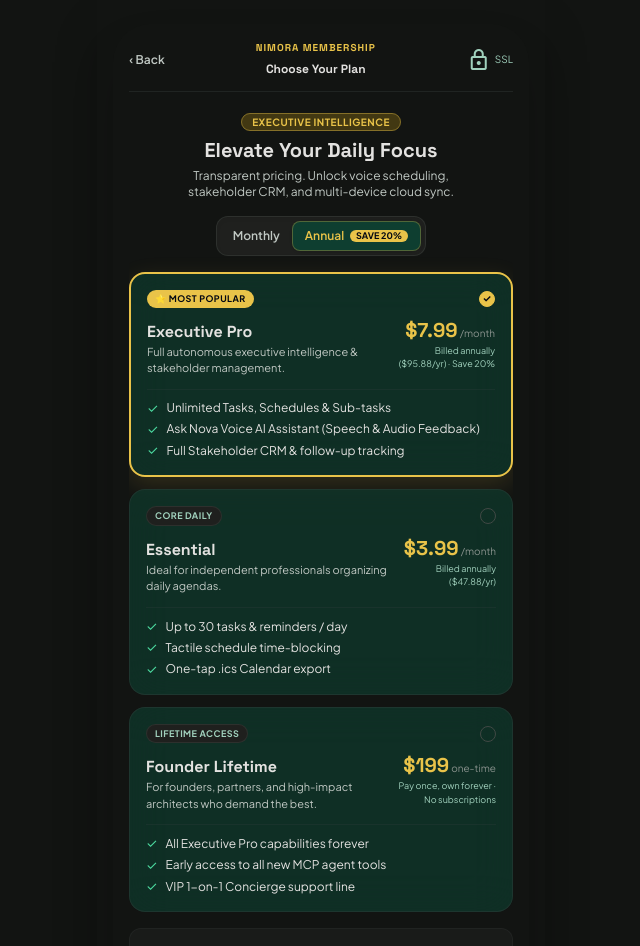
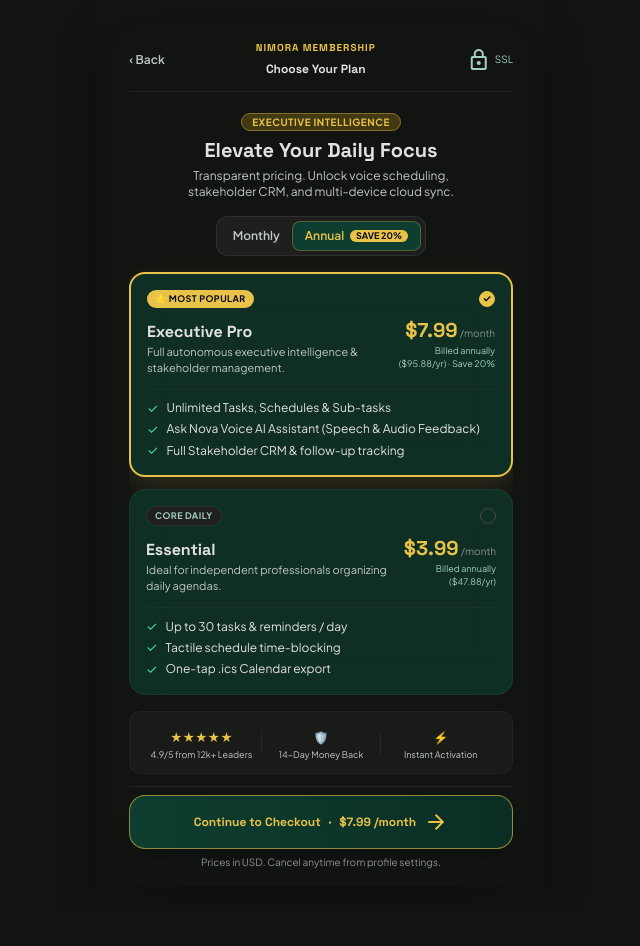
Before and after one commit to sudarshaancreations-debug/daily-planner-, a Next.js app: page /payments in a window 1280 px wide. Shown: the top 946 px of the page, without its empty margins (319-959 px from the left). After the commit the page ends 910 px from the top, so only its background shows below. Built offline with nearby package versions, Linux system fonts and the light colour scheme.

Commit message:
feat(pricing): remove lifetime access plan, retain monthly and annual subscription tiers

```diff
--- a/src/nimora/screens/WidgetAndSettingsScreens.tsx
+++ b/src/nimora/screens/WidgetAndSettingsScreens.tsx
@@ -426,7 +426,7 @@ export function Screen18ProfileSettings({ onNavigate, onResetData }: WidgetAndSe
 // 15. Subscription & Membership Plans (Pricing First, Then Purchase)
 export function Screen19SubscriptionPlans({ onNavigate }: { onNavigate?: (screenNumber: number) => void }) {
   const [billingCycle, setBillingCycle] = useState<'annual' | 'monthly'>('annual');
-  const [selectedPlan, setSelectedPlan] = useState<'pro' | 'essential' | 'founder'>('pro');
+  const [selectedPlan, setSelectedPlan] = useState<'pro' | 'essential'>('pro');
   const [step, setStep] = useState<'pricing' | 'checkout'>('pricing');
   const [paymentSuccess, setPaymentSuccess] = useState(false);
   const [isProcessing, setIsProcessing] = useState(false);
@@ -469,24 +469,6 @@ export function Screen19SubscriptionPlans({ onNavigate }: { onNavigate?: (screen
         '2-Way Calendar Sync (Google, Apple, Outlook)',
         'Direct WhatsApp & phone call triggers',
         'High-priority offline cloud synchronization',
-      ],
-      notIncluded: [],
-    },
-    founder: {
-      id: 'founder',
-      name: 'Founder Lifetime',
-      badge: 'Lifetime Access',
-      monthlyPrice: '$199',
-      annualPrice: '$199',
-      period: ' one-time',
-      billedNote: 'Pay once, own forever · No subscriptions',
-      description: 'For founders, partners, and high-impact architects who demand the best.',
-      features: [
-        'All Executive Pro capabilities forever',
-        'Early access to all new MCP agent tools',
-        'VIP 1-on-1 Concierge support line',
-        'White-label executive exports & PDF reporting',
-        'All future major updates included',
       ],
       notIncluded: [],
     },
@@ -578,7 +560,7 @@ export function Screen19SubscriptionPlans({ onNavigate }: { onNavigate?: (screen
 
             {/* Pricing Cards List */}
             <div className="space-y-3">
-              {(['pro', 'essential', 'founder'] as const).map((planKey) => {
+              {(['pro', 'essential'] as const).map((planKey) => {
                 const plan = plans[planKey];
                 const isSelected = selectedPlan === planKey;
                 const price = billingCycle === 'annual' ? plan.annualPrice : plan.monthlyPrice;
```
